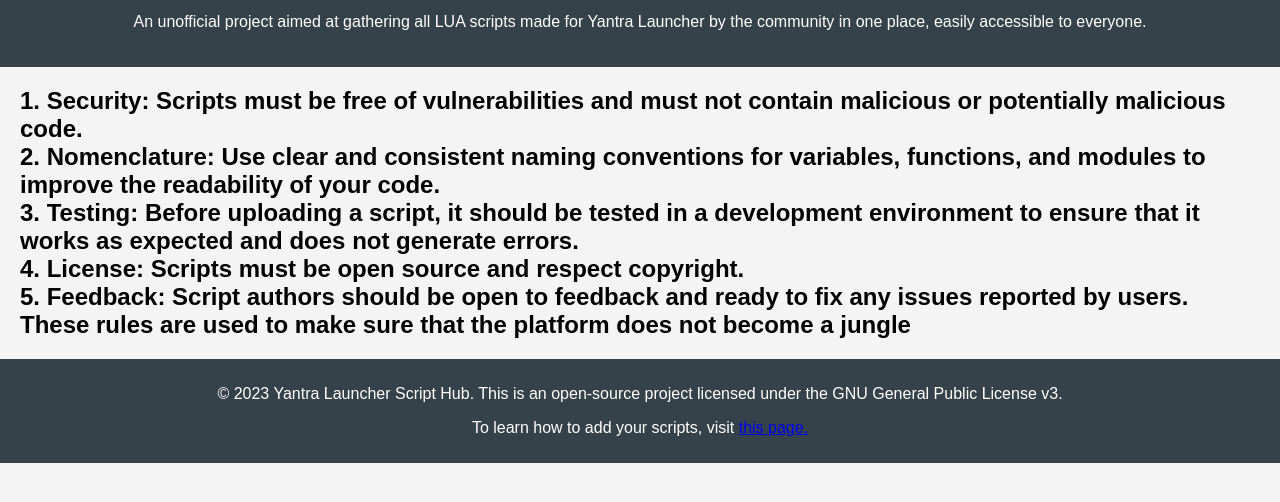
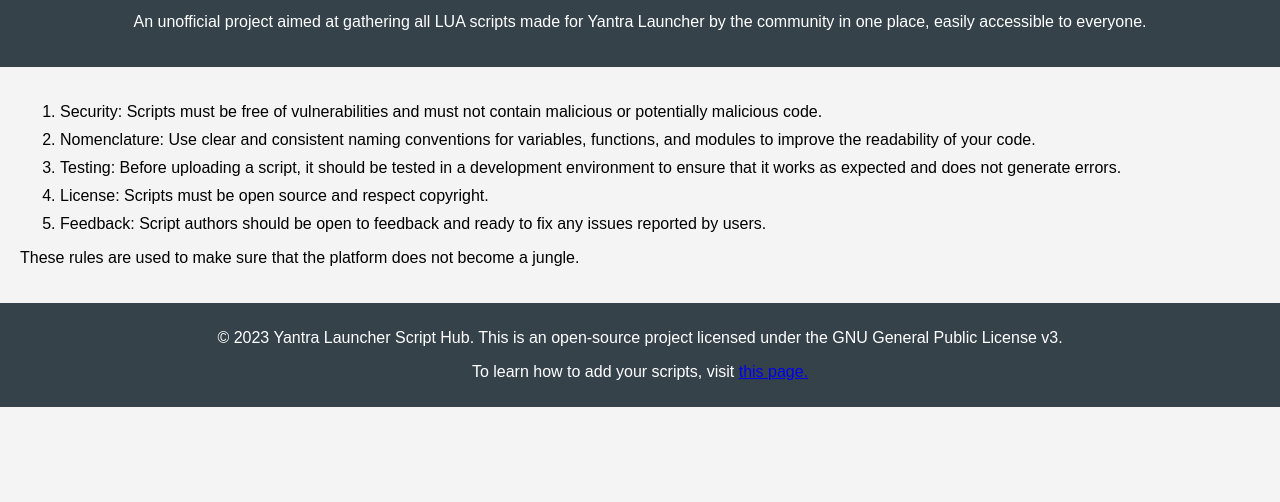
Before and after one commit to Anready/axolotl-git.github.io, a plain HTML site: page rule.html in a window 1280 px wide. Shown: the part 60-562 px from the top of the page. Drawn offline with Linux system fonts and the light colour scheme.

Commit message:
Update rule.html

```diff
--- a/rule.html
+++ b/rule.html
@@ -14,12 +14,15 @@
     </header>
     <main>
         <section id="rules">
-<h1>1. Security: Scripts must be free of vulnerabilities and must not contain malicious or potentially malicious code.</h1>
-<h1>2. Nomenclature: Use clear and consistent naming conventions for variables, functions, and modules to improve the readability of your code.</h1>
-<h1>3. Testing: Before uploading a script, it should be tested in a development environment to ensure that it works as expected and does not generate errors.</h1>
-<h1>4. License: Scripts must be open source and respect copyright.</h1>
-<h1>5. Feedback: Script authors should be open to feedback and ready to fix any issues reported by users.</h1>
-<h1>These rules are used to make sure that the platform does not become a jungle</h1>
+<ol>
+    <li>Security: Scripts must be free of vulnerabilities and must not contain malicious or potentially malicious code.</li>
+    <li>Nomenclature: Use clear and consistent naming conventions for variables, functions, and modules to improve the readability of your code.</li>
+    <li>Testing: Before uploading a script, it should be tested in a development environment to ensure that it works as expected and does not generate errors.</li>
+    <li>License: Scripts must be open source and respect copyright.</li>
+    <li>Feedback: Script authors should be open to feedback and ready to fix any issues reported by users.</li>
+</ol>
+<p>These rules are used to make sure that the platform does not become a jungle.</p>
+
 </section>
     </main>
     <footer>
```
